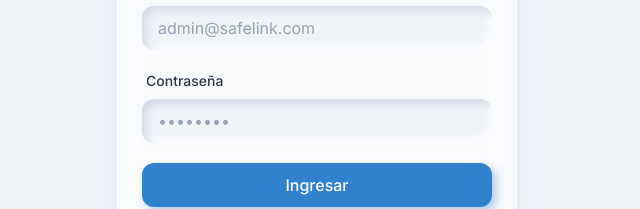
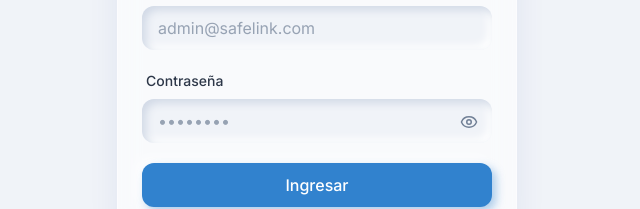
Before and after one commit to mlsafelink/safelink, a React (Vite) app: page /login in a window 1280 px wide. Shown: the part 358-567 px from the top of the page, without its empty margins (323-963 px from the left). Built offline with nearby package versions, Linux system fonts and the light colour scheme; no server answers; what @react-pdf/renderer would draw is missing.

Commit message:
feat: eye toggle password + errores en espanol en Login

```diff
--- a/src/features/auth/Login.module.css
+++ b/src/features/auth/Login.module.css
@@ -39,3 +39,28 @@
   font-size: 0.875rem;
   text-align: center;
 }
+
+/* Wrapper contraseña con ojo */
+.passwordWrapper {
+  position: relative;
+  width: 100%;
+}
+
+.eyeBtn {
+  position: absolute;
+  right: 0.85rem;
+  bottom: 0.75rem;
+  background: none;
+  border: none;
+  cursor: pointer;
+  color: var(--text-secondary);
+  display: flex;
+  align-items: center;
+  padding: 0;
+  line-height: 1;
+  transition: color 0.2s ease;
+}
+
+.eyeBtn:hover {
+  color: var(--primary-color);
+}
--- a/src/features/auth/Login.tsx
+++ b/src/features/auth/Login.tsx
@@ -1,15 +1,30 @@
 import { useState } from 'react';
 import { useNavigate } from 'react-router-dom';
+import { Eye, EyeOff } from 'lucide-react';
 import { supabase } from '@/lib/supabase';
 import { Button } from '@/components/ui/Button/Button';
 import { Card } from '@/components/ui/Card/Card';
 import { Input } from '@/components/ui/Input/Input';
 import styles from './Login.module.css';
 
+/** Traduce los errores de Supabase Auth al español */
+function traducirError(msg: string): string {
+  if (msg.includes('Invalid login credentials'))
+    return 'Email o contraseña incorrectos.';
+  if (msg.includes('Email not confirmed'))
+    return 'El email aún no fue confirmado. Revisá tu bandeja de entrada.';
+  if (msg.includes('Too many requests'))
+    return 'Demasiados intentos. Esperá unos minutos e intentá de nuevo.';
+  if (msg.includes('User not found'))
+    return 'No existe una cuenta con ese email.';
+  return msg;
+}
+
 export function Login() {
   const navigate = useNavigate();
   const [email, setEmail] = useState('');
   const [password, setPassword] = useState('');
+  const [showPassword, setShowPassword] = useState(false);
   const [error, setError] = useState<string | null>(null);
   const [isLoading, setIsLoading] = useState(false);
 
@@ -26,7 +41,7 @@ export function Login() {
     setIsLoading(false);
 
     if (error) {
-      setError(error.message);
+      setError(traducirError(error.message));
     } else {
       navigate('/dashboard');
     }
@@ -44,19 +59,34 @@ export function Login() {
           <Input
             label="Email"
             type="email"
+            id="email"
             placeholder="admin@safelink.com"
             value={email}
             onChange={(e) => setEmail(e.target.value)}
             required
           />
+
+          {/* Campo contraseña con botón ojo */}
+          <div className={styles.passwordWrapper}>
             <Input
               label="Contraseña"
-            type="password"
+              type={showPassword ? 'text' : 'password'}
+              id="password"
               placeholder="••••••••"
               value={password}
               onChange={(e) => setPassword(e.target.value)}
               required
             />
+            <button
+              type="button"
+              className={styles.eyeBtn}
+              onClick={() => setShowPassword((v) => !v)}
+              aria-label={showPassword ? 'Ocultar contraseña' : 'Mostrar contraseña'}
+              tabIndex={-1}
+            >
+              {showPassword ? <EyeOff size={18} /> : <Eye size={18} />}
+            </button>
+          </div>
 
           {error && <p className={styles.error}>{error}</p>}
 
```
Lines whose indentation alone changed are shown as unchanged.
